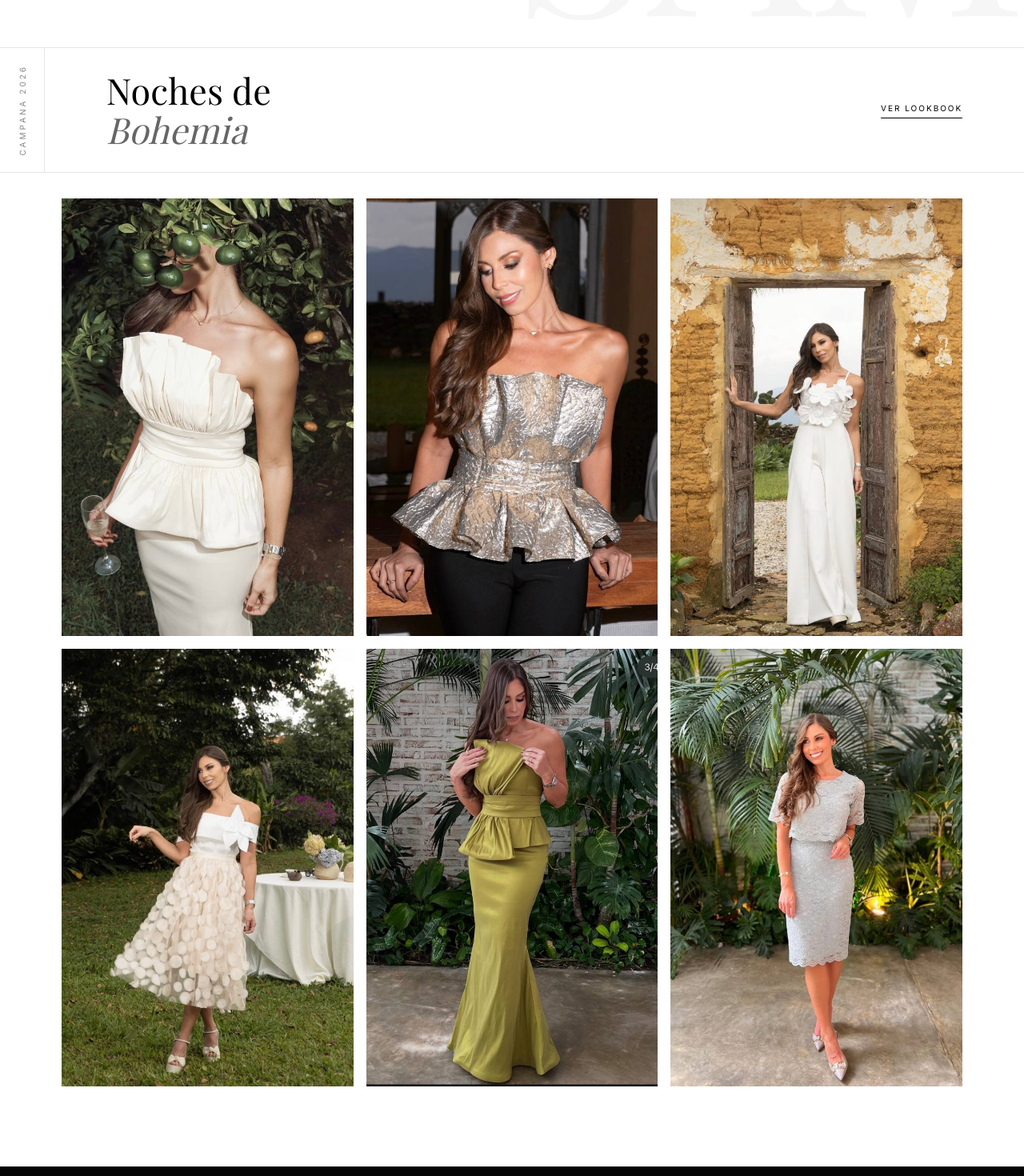
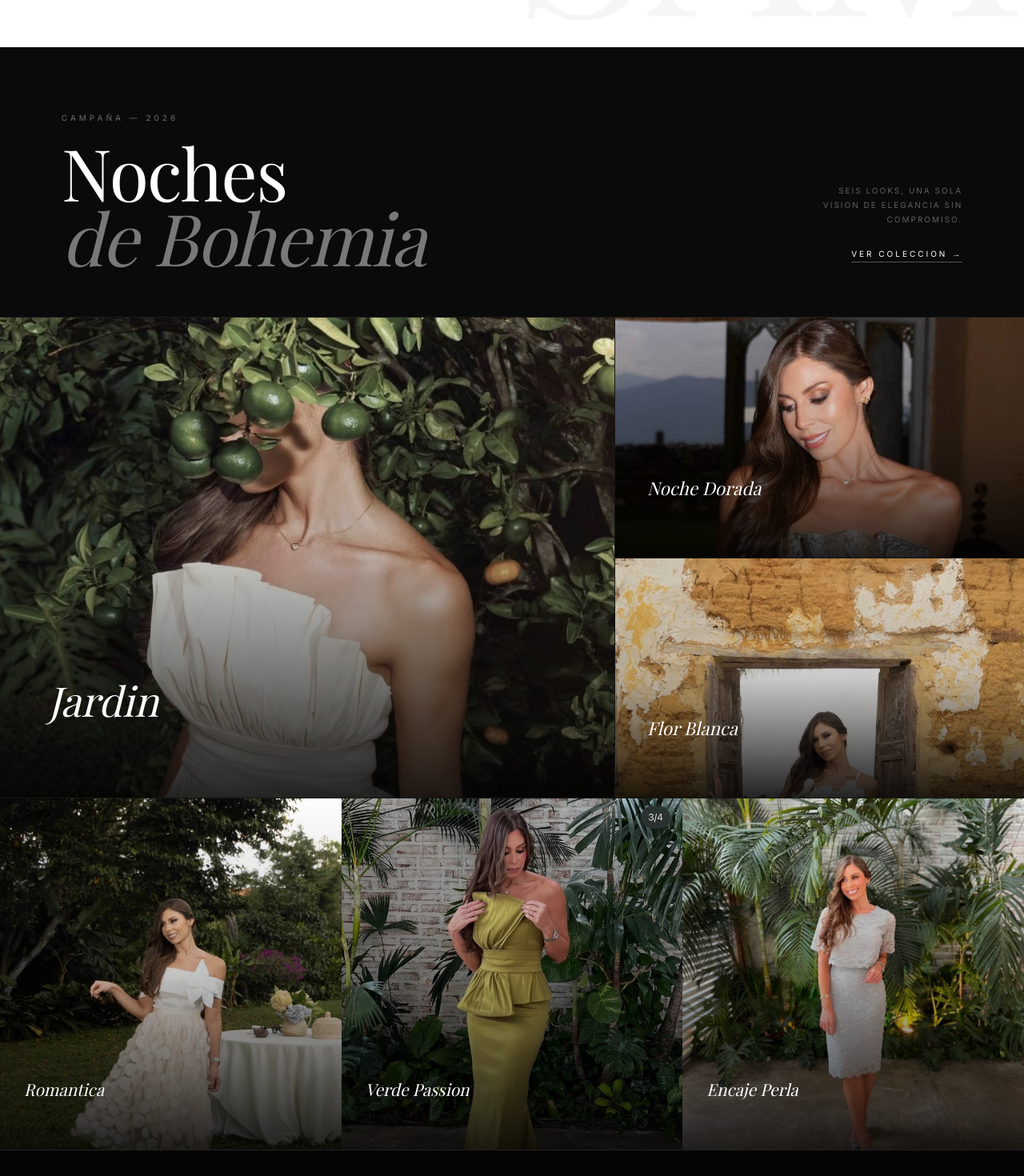
Before and after one commit to dpc2802/SAMYLU, a Next.js app: page / in a window 1280 px wide. Shown: the part 3860-5330 px from the top of the page at 80% size. Built offline with nearby package versions, Linux system fonts and the light colour scheme.

Commit message:
feat: redesign Lookbook as editorial asymmetric dark grid inspired by fashion magazines

```diff
--- a/src/components/sections/LookbookSection.tsx
+++ b/src/components/sections/LookbookSection.tsx
@@ -6,168 +6,303 @@ import Image from "next/image";
 import Link from "next/link";
 
 const looks = [
-  { src: "/images/look-01.jpg", alt: "Top plisado marfil", label: "Jardin", slug: "conjunto-floral-3d" },
-  { src: "/images/look-02.jpg", alt: "Corset metalizado dorado", label: "Noche Dorada", slug: "vestido-bronce-metalico" },
-  { src: "/images/look-03.jpg", alt: "Mono blanco floral", label: "Flor Blanca", slug: "vestido-peplum-rosa" },
-  { src: "/images/look-04.jpg", alt: "Top lazo falda circulos", label: "Romantica", slug: "top-lazo-blanco-falda-rosa" },
-  { src: "/images/look-05.jpg", alt: "Vestido largo verde oliva", label: "Verde Passion", slug: "top-olivo-falda-azul" },
-  { src: "/images/look-06.jpg", alt: "Vestido encaje gris", label: "Encaje Perla", slug: "vestido-sirena-purpura" },
+  { src: "/images/look-01.jpg", alt: "Top plisado marfil", label: "Jardin", slug: "conjunto-floral-3d", subtitle: "Coleccion Primavera" },
+  { src: "/images/look-02.jpg", alt: "Corset metalizado dorado", label: "Noche Dorada", slug: "vestido-bronce-metalico", subtitle: "Alta Costura" },
+  { src: "/images/look-03.jpg", alt: "Mono blanco floral", label: "Flor Blanca", slug: "vestido-peplum-rosa", subtitle: "Ready To Wear" },
+  { src: "/images/look-04.jpg", alt: "Top lazo falda circulos", label: "Romantica", slug: "top-lazo-blanco-falda-rosa", subtitle: "Edicion Limitada" },
+  { src: "/images/look-05.jpg", alt: "Vestido largo verde oliva", label: "Verde Passion", slug: "top-olivo-falda-azul", subtitle: "Exclusivo" },
+  { src: "/images/look-06.jpg", alt: "Vestido encaje gris", label: "Encaje Perla", slug: "vestido-sirena-purpura", subtitle: "Alta Costura" },
 ];
 
 export default function LookbookSection() {
   const ref = useRef(null);
-  const inView = useInView(ref, { once: true, margin: "-100px" });
+  const inView = useInView(ref, { once: true, margin: "-80px" });
 
   return (
-    <section ref={ref} style={{ backgroundColor: "#fff", overflow: "hidden", paddingBottom: "100px" }}>
+    <section ref={ref} style={{ backgroundColor: "#0a0a0a", overflow: "hidden" }}>
       <style dangerouslySetInnerHTML={{__html: `
-        /* --- HEADER --- */
-        .lb-header {
+        /* ===== LOOKBOOK HEADER ===== */
+        .lb-editorial-header {
           display: flex;
-          flex-direction: row;
-          align-items: stretch;
-          border-top: 1px solid #e5e5e5;
-          border-bottom: 1px solid #e5e5e5;
-          margin-bottom: 32px;
+          align-items: flex-end;
+          justify-content: space-between;
+          padding: 80px 6vw 60px;
+          border-bottom: 1px solid rgba(255,255,255,0.08);
         }
-        .lb-side-label {
-          width: 56px;
-          flex-shrink: 0;
-          border-right: 1px solid #e5e5e5;
-          display: flex;
+
+        /* ===== GRID EDITORIAL - DESKTOP ===== */
+        .lb-editorial-grid {
+          display: none;
+        }
+        .lb-featured-row {
+          display: grid;
+          grid-template-columns: 3fr 2fr;
+          height: 75vh;
+          min-height: 600px;
+        }
+        .lb-secondary-row {
+          display: grid;
+          grid-template-columns: 1fr 1fr 1fr;
+          height: 55vh;
+          min-height: 420px;
+          border-top: 1px solid rgba(255,255,255,0.05);
+        }
+
+        /* ===== ITEM BASE ===== */
+        .lb-item {
+          position: relative;
+          overflow: hidden;
+          cursor: pointer;
+          display: block;
+        }
+        .lb-item-inner {
+          position: absolute;
+          inset: 0;
+        }
+        .lb-item-inner img {
+          transition: transform 1s cubic-bezier(0.25, 0.46, 0.45, 0.94);
+        }
+        .lb-item:hover .lb-item-inner img {
+          transform: scale(1.06);
+        }
+
+        /* Gradient overlay */
+        .lb-overlay {
+          position: absolute;
+          inset: 0;
+          background: linear-gradient(to top, rgba(0,0,0,0.85) 0%, rgba(0,0,0,0.2) 50%, transparent 100%);
+          transition: opacity 0.5s ease;
+        }
+        .lb-item:hover .lb-overlay {
+          opacity: 0.9;
+        }
+
+        /* Text block */
+        .lb-text {
+          position: absolute;
+          bottom: 0;
+          left: 0;
+          right: 0;
+          padding: 40px;
+          transform: translateY(8px);
+          transition: transform 0.5s cubic-bezier(0.25, 0.46, 0.45, 0.94);
+        }
+        .lb-item:hover .lb-text {
+          transform: translateY(0);
+        }
+        .lb-subtitle {
+          font-size: 9px;
+          letter-spacing: 0.35em;
+          text-transform: uppercase;
+          color: rgba(255,255,255,0.5);
+          margin: 0 0 8px 0;
+          opacity: 0;
+          transition: opacity 0.4s ease 0.1s;
+        }
+        .lb-item:hover .lb-subtitle {
+          opacity: 1;
+        }
+        .lb-title {
+          font-family: var(--font-serif);
+          font-size: clamp(1.4rem, 2.5vw, 2.2rem);
+          font-weight: 400;
+          font-style: italic;
+          color: #fff;
+          margin: 0 0 16px 0;
+          line-height: 1.1;
+        }
+        .lb-cta {
+          display: inline-flex;
           align-items: center;
-          justify-content: center;
-          padding: 20px 0;
-        }
-        .lb-side-label span {
-          font-size: 10px;
+          gap: 8px;
+          font-size: 9px;
           letter-spacing: 0.3em;
           text-transform: uppercase;
-          color: #888;
-          writing-mode: vertical-rl;
-          transform: rotate(180deg);
+          color: #fff;
+          text-decoration: none;
+          border-bottom: 1px solid rgba(255,255,255,0.4);
+          padding-bottom: 3px;
+          opacity: 0;
+          transform: translateY(6px);
+          transition: all 0.4s ease 0.15s;
         }
-        .lb-main-header {
-          flex: 1;
-          display: flex;
-          flex-direction: row;
-          align-items: center;
-          justify-content: space-between;
-          padding: 28px 6vw;
-        }
-
-        /* --- DESKTOP GRID --- */
-        .lb-grid {
-          display: grid;
-          grid-template-columns: repeat(3, 1fr);
-          gap: 16px;
-          padding: 0 6vw;
-        }
-        .lb-grid-item {
-          position: relative;
-          aspect-ratio: 2 / 3;
-          overflow: hidden;
-          background: #f5f5f5;
-          display: block;
-          cursor: pointer;
-        }
-        .lb-label-tag {
-          position: absolute;
-          bottom: 24px;
-          left: 24px;
-          background: white;
-          padding: 8px 18px;
-          font-size: 10px;
-          letter-spacing: 0.2em;
-          text-transform: uppercase;
-          color: #000;
-          opacity: 0;
-          transform: translateY(12px);
-          transition: all 0.4s ease;
-        }
-        .lb-grid-item:hover .lb-label-tag {
+        .lb-item:hover .lb-cta {
           opacity: 1;
           transform: translateY(0);
         }
 
-        /* --- MOBILE CAROUSEL --- */
-        .lb-mobile-scroll {
-          display: none;
+        /* Featured item extra large text */
+        .lb-item-featured .lb-title {
+          font-size: clamp(2rem, 4vw, 3.5rem);
         }
-        @media (max-width: 767px) {
-          .lb-grid { display: none; }
-          .lb-mobile-scroll {
+        .lb-item-featured .lb-text {
+          padding: 60px;
+        }
+
+        /* Vertical dividers between secondary items */
+        .lb-secondary-row .lb-item + .lb-item {
+          border-left: 1px solid rgba(255,255,255,0.05);
+        }
+
+        @media (min-width: 768px) {
+          .lb-editorial-grid { display: block; }
+        }
+
+        /* ===== MOBILE CAROUSEL ===== */
+        .lb-mobile {
+          display: block;
+        }
+        .lb-mobile-track {
           display: flex;
           overflow-x: auto;
           scroll-snap-type: x mandatory;
-            gap: 12px;
-            padding: 0 6vw;
           scrollbar-width: none;
         }
-          .lb-mobile-scroll::-webkit-scrollbar { display: none; }
+        .lb-mobile-track::-webkit-scrollbar { display: none; }
         .lb-mobile-card {
-            flex: 0 0 82vw;
-            height: 65vh;
-            min-height: 420px;
+          flex: 0 0 88vw;
+          height: 70vh;
+          min-height: 480px;
           scroll-snap-align: center;
           position: relative;
-            display: block;
           overflow: hidden;
         }
+        .lb-mobile-card + .lb-mobile-card {
+          margin-left: 8px;
+        }
+        @media (min-width: 768px) {
+          .lb-mobile { display: none; }
         }
       `}} />
 
-      {/* HEADER */}
-      <div className="lb-header">
-        <div className="lb-side-label">
-          <span>Campana 2026</span>
+      {/* ────── EDITORIAL HEADER ────── */}
+      <div className="lb-editorial-header">
+        <motion.div
+          initial={{ opacity: 0, y: 30 }}
+          animate={inView ? { opacity: 1, y: 0 } : {}}
+          transition={{ duration: 0.9 }}
+        >
+          <p style={{ fontSize: "10px", letterSpacing: "0.4em", textTransform: "uppercase", color: "rgba(255,255,255,0.4)", marginBottom: "20px" }}>
+            Campaña — 2026
+          </p>
+          <h2 style={{ fontFamily: "var(--font-serif)", fontSize: "clamp(3rem, 7vw, 7rem)", fontWeight: 400, color: "#fff", lineHeight: 0.9, margin: 0, letterSpacing: "-0.02em" }}>
+            Noches<br />
+            <span style={{ fontStyle: "italic", color: "rgba(255,255,255,0.45)" }}>de Bohemia</span>
+          </h2>
+        </motion.div>
+
+        <motion.div
+          initial={{ opacity: 0 }}
+          animate={inView ? { opacity: 1 } : {}}
+          transition={{ duration: 0.9, delay: 0.4 }}
+          style={{ textAlign: "right", paddingBottom: "8px" }}
+        >
+          <p style={{ fontSize: "10px", letterSpacing: "0.2em", textTransform: "uppercase", color: "rgba(255,255,255,0.35)", marginBottom: "20px", maxWidth: "200px", lineHeight: 1.8 }}>
+            Seis looks, una sola vision de elegancia sin compromiso.
+          </p>
+          <Link href="/shop" style={{ fontSize: "10px", letterSpacing: "0.3em", textTransform: "uppercase", color: "#fff", textDecoration: "none", borderBottom: "1px solid rgba(255,255,255,0.3)", paddingBottom: "4px" }}>
+            Ver Coleccion →
+          </Link>
+        </motion.div>
       </div>
-        <div className="lb-main-header">
-          <h2 style={{ fontFamily: "var(--font-serif)", fontSize: "clamp(2rem, 3.5vw, 3.5rem)", fontWeight: 400, margin: 0, lineHeight: 1.1 }}>
-            Noches de<br />
-            <span style={{ fontStyle: "italic", color: "#666" }}>Bohemia</span>
-          </h2>
-          <Link href="/shop" style={{ fontSize: "10px", letterSpacing: "0.2em", textTransform: "uppercase", textDecoration: "none", color: "#000", borderBottom: "1px solid #000", paddingBottom: "4px" }}>
-            Ver Lookbook
+
+      {/* ────── DESKTOP: EDITORIAL ASYMMETRIC GRID ────── */}
+      <div className="lb-editorial-grid">
+
+        {/* ROW 1: Featured (large) + stack of 2 */}
+        <div className="lb-featured-row">
+
+          {/* Left: GRANDE */}
+          <motion.div
+            initial={{ opacity: 0, scale: 1.02 }}
+            animate={inView ? { opacity: 1, scale: 1 } : {}}
+            transition={{ duration: 1.1, delay: 0.1 }}
+            style={{ height: "100%" }}
+          >
+            <Link href={`/product/${looks[0].slug}`} className="lb-item lb-item-featured" style={{ height: "100%", display: "block" }}>
+              <div className="lb-item-inner">
+                <Image src={looks[0].src} alt={looks[0].alt} fill sizes="58vw" style={{ objectFit: "cover", objectPosition: "top center" }} />
+              </div>
+              <div className="lb-overlay" />
+              <div className="lb-text">
+                <p className="lb-subtitle">{looks[0].subtitle}</p>
+                <h3 className="lb-title">{looks[0].label}</h3>
+                <span className="lb-cta">Comprar Look →</span>
+              </div>
             </Link>
+          </motion.div>
+
+          {/* Right: stacked 2 */}
+          <div style={{ display: "flex", flexDirection: "column", borderLeft: "1px solid rgba(255,255,255,0.05)" }}>
+            {[looks[1], looks[2]].map((look, i) => (
+              <motion.div
+                key={i}
+                initial={{ opacity: 0, x: 20 }}
+                animate={inView ? { opacity: 1, x: 0 } : {}}
+                transition={{ duration: 0.9, delay: 0.2 + i * 0.15 }}
+                style={{ flex: 1, borderBottom: i === 0 ? "1px solid rgba(255,255,255,0.05)" : "none" }}
+              >
+                <Link href={`/product/${look.slug}`} className="lb-item" style={{ height: "100%", display: "block" }}>
+                  <div className="lb-item-inner">
+                    <Image src={look.src} alt={look.alt} fill sizes="33vw" style={{ objectFit: "cover", objectPosition: "top center" }} />
+                  </div>
+                  <div className="lb-overlay" />
+                  <div className="lb-text">
+                    <p className="lb-subtitle">{look.subtitle}</p>
+                    <h3 className="lb-title" style={{ fontSize: "1.4rem" }}>{look.label}</h3>
+                    <span className="lb-cta">Comprar Look →</span>
+                  </div>
+                </Link>
+              </motion.div>
+            ))}
           </div>
         </div>
 
-      {/* MOBILE CAROUSEL */}
-      <div className="lb-mobile-scroll">
+        {/* ROW 2: 3 equal */}
+        <div className="lb-secondary-row">
+          {[looks[3], looks[4], looks[5]].map((look, i) => (
+            <motion.div
+              key={i}
+              initial={{ opacity: 0, y: 20 }}
+              animate={inView ? { opacity: 1, y: 0 } : {}}
+              transition={{ duration: 0.9, delay: 0.4 + i * 0.12 }}
+              style={{ height: "100%" }}
+            >
+              <Link href={`/product/${look.slug}`} className="lb-item" style={{ height: "100%", display: "block" }}>
+                <div className="lb-item-inner">
+                  <Image src={look.src} alt={look.alt} fill sizes="33vw" style={{ objectFit: "cover", objectPosition: "top center" }} />
+                </div>
+                <div className="lb-overlay" />
+                <div className="lb-text" style={{ padding: "30px" }}>
+                  <p className="lb-subtitle">{look.subtitle}</p>
+                  <h3 className="lb-title" style={{ fontSize: "1.3rem" }}>{look.label}</h3>
+                  <span className="lb-cta">Comprar Look →</span>
+                </div>
+              </Link>
+            </motion.div>
+          ))}
+        </div>
+      </div>
+
+      {/* ────── MOBILE CAROUSEL ────── */}
+      <div className="lb-mobile" style={{ paddingBottom: "60px" }}>
+        <div className="lb-mobile-track" style={{ padding: "2px 6vw" }}>
           {looks.map((look, i) => (
-          <Link href={`/product/${look.slug}`} key={i} className="lb-mobile-card group">
-            <Image src={look.src} alt={look.alt} fill sizes="82vw" style={{ objectFit: "cover", objectPosition: "top center" }} />
-            <div style={{ position: "absolute", bottom: "20px", left: "20px", backgroundColor: "white", padding: "8px 16px" }}>
-              <span style={{ fontSize: "9px", letterSpacing: "0.2em", textTransform: "uppercase", color: "#000" }}>{look.label}</span>
+            <Link href={`/product/${look.slug}`} key={i} className="lb-mobile-card lb-item">
+              <div className="lb-item-inner">
+                <Image src={look.src} alt={look.alt} fill sizes="88vw" style={{ objectFit: "cover", objectPosition: "top center" }} />
+              </div>
+              <div className="lb-overlay" style={{ opacity: 1 }} />
+              <div className="lb-text" style={{ opacity: 1, transform: "none" }}>
+                <p className="lb-subtitle" style={{ opacity: 1 }}>{look.subtitle}</p>
+                <h3 className="lb-title">{look.label}</h3>
+                <span className="lb-cta" style={{ opacity: 1, transform: "none" }}>Comprar Look →</span>
               </div>
             </Link>
           ))}
         </div>
+      </div>
 
-      {/* DESKTOP GRID */}
-      <div className="lb-grid">
-        {looks.map((look, i) => (
-          <motion.div
-            key={i}
-            initial={{ opacity: 0, y: 20 }}
-            animate={inView ? { opacity: 1, y: 0 } : {}}
-            transition={{ duration: 0.7, delay: i * 0.08 }}
-          >
-            <Link href={`/product/${look.slug}`} className="lb-grid-item group">
-              <Image
-                src={look.src}
-                alt={look.alt}
-                fill
-                sizes="33vw"
-                style={{ objectFit: "cover", objectPosition: "top center", transition: "transform 0.8s ease" }}
-                className="group-hover:scale-105"
-              />
-              <div className="lb-label-tag">{look.label}</div>
-            </Link>
-          </motion.div>
-        ))}
-      </div>
     </section>
   );
 }
```
Lines whose indentation alone changed are shown as unchanged.
